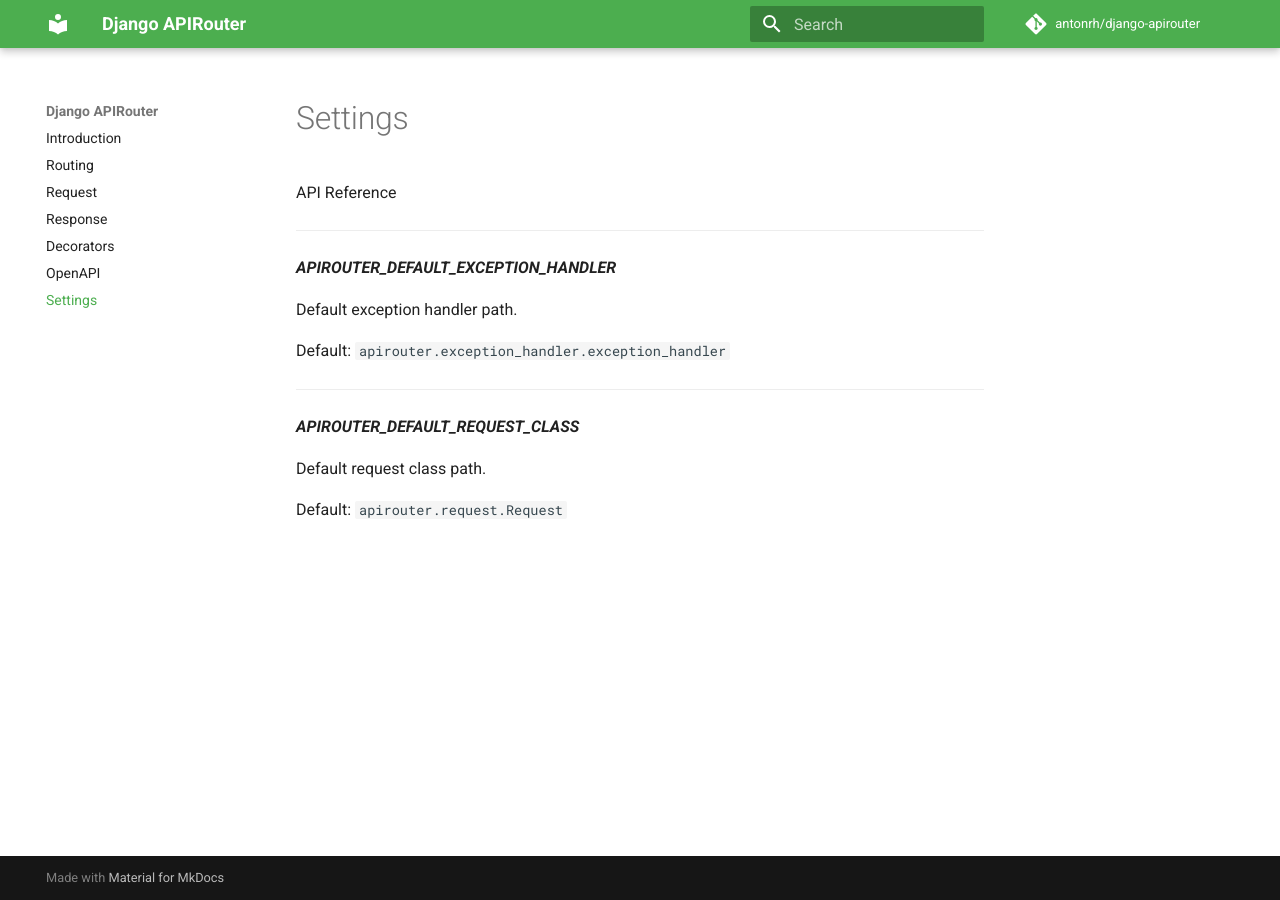
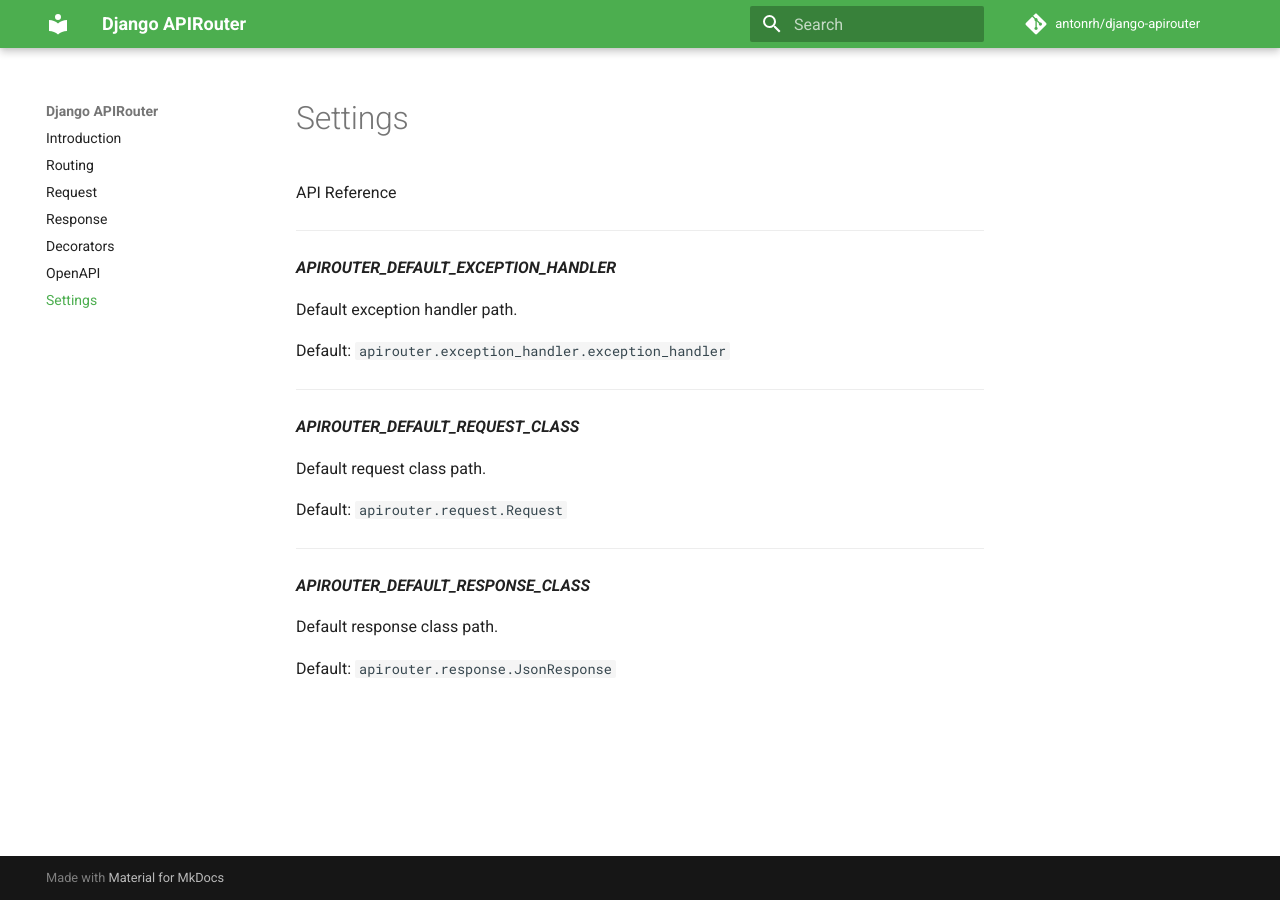
Before and after one commit to antonrh/django-apirouter, an MkDocs documentation site: the page built from docs/settings.md, in a window 1280 px wide. Built offline with MkDocs 1.6.1 and Material for MkDocs 9.7.7, drawn with Linux system fonts in a browser that asks for light colours; comment, search, counter and statistics services are not loaded.

Commit message:
Updated settings docs

```diff
--- a/docs/settings.md
+++ b/docs/settings.md
@@ -17,3 +17,12 @@
 
 Default:
 `apirouter.request.Request`
+
+---
+
+***APIROUTER_DEFAULT_RESPONSE_CLASS***
+
+Default response class path.
+
+Default:
+`apirouter.response.JsonResponse`
```
